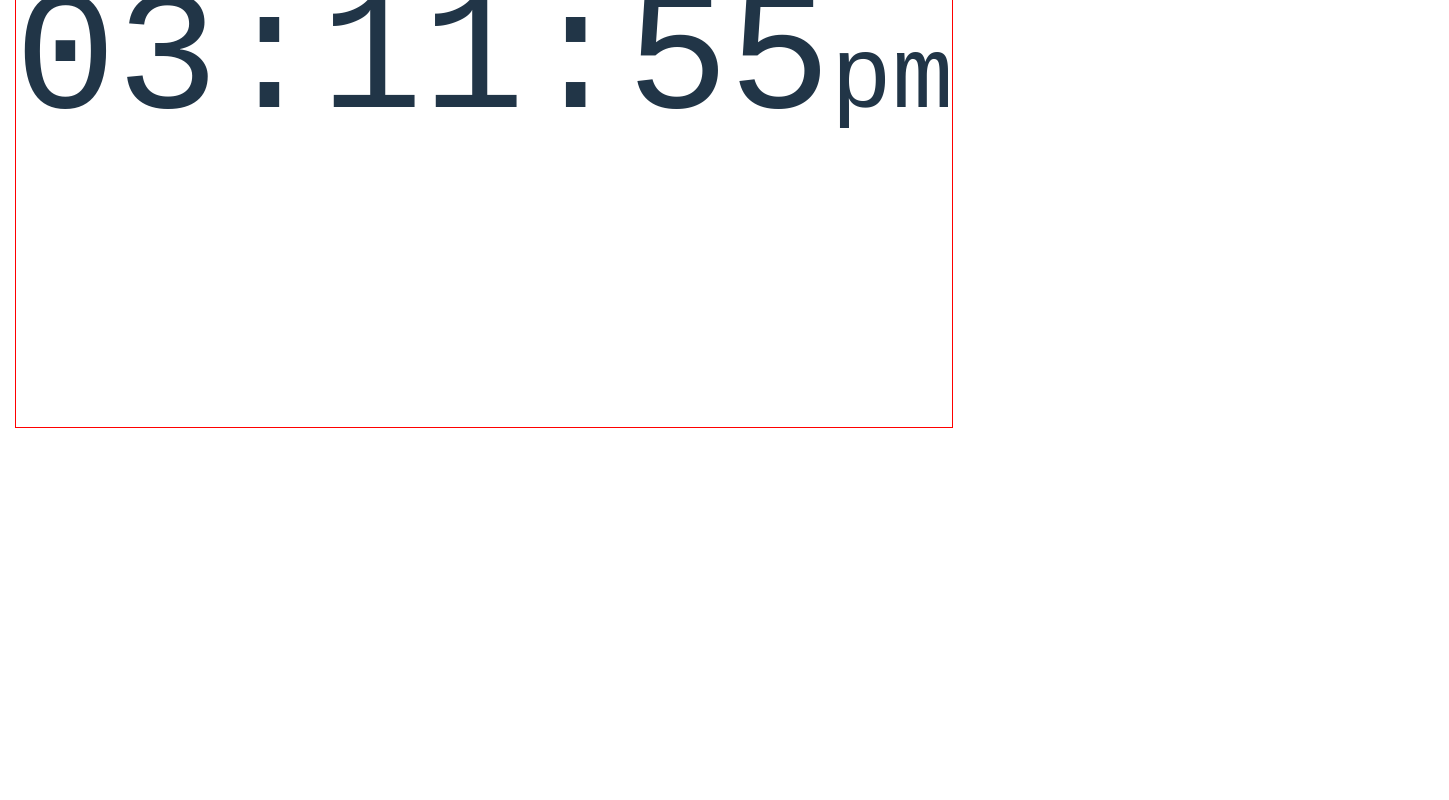
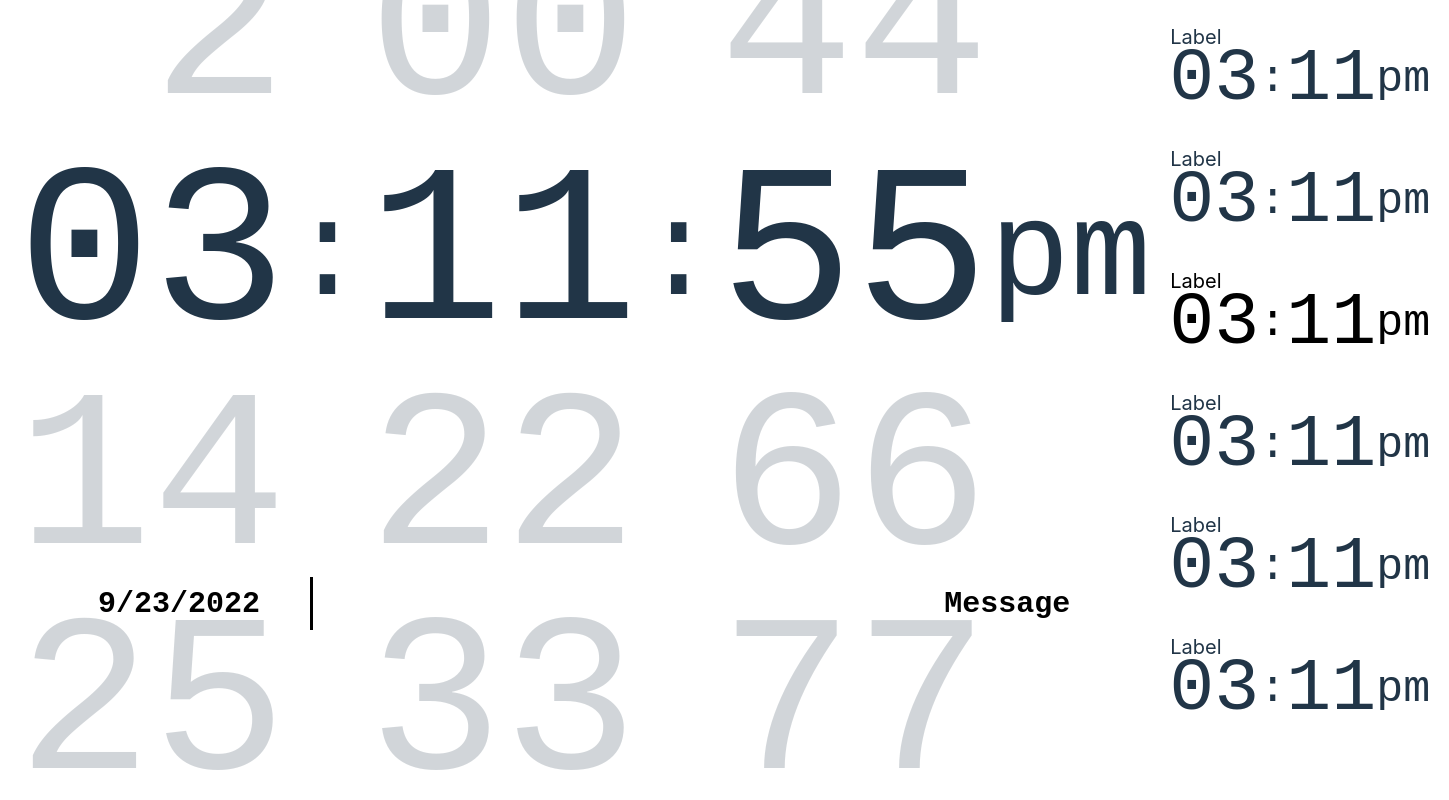
Before and after one commit to nmhossain02/prayer-times-v2, a React (Vite) app: page / in a window 1280 px wide. Shown: the top 800 px of the page, 1449 px wide, since content can reach past the window. Built offline with nearby package versions, Linux system fonts and the light colour scheme.

Commit message:
Laid out display

```diff
--- a/index.html
+++ b/index.html
@@ -4,7 +4,7 @@
     <meta charset="UTF-8" />
     <link rel="icon" type="image/svg+xml" href="/vite.svg" />
     <meta name="viewport" content="width=device-width, initial-scale=1.0" />
-    <title>Vite + React + TS</title>
+    <title>Prayer Times v2</title>
   </head>
   <body>
     <div id="root"></div>
--- a/src/App.css
+++ b/src/App.css
@@ -4,23 +4,93 @@
 }
 
 .App {
-  min-width: 80vw;
-  min-height: 80vh;
-  margin: auto;
+  /* Dimensions */
+  min-width: 90vw;
+  min-height: 90vh;
+  padding: 0 10px;
+  /* Layout */
   display: grid;
-  grid-template-columns: 1fr 2fr 1fr;
-  grid-template-rows: 2fr 1fr;
+  grid-template-columns: 3fr 1fr;
+  grid-template-rows: 3fr 1fr;
   grid-template-areas:
-    "big-clock big-clock side-bar"
-    "date message side-bar";
+    "big-clock side-bar"
+    "message side-bar";
+  /* Font */
+  font-size: 25px;
+  vertical-align: top;
+  /* from https://stackoverflow.com/questions/51112272/why-html-element-gets-misaligned-when-adding-overflowhidden-to-one-of-the-sibli */
 }
 
 .big-clock-wrap {
   grid-area: big-clock;
-  border: solid 1px red;
-  margin: -1px;
+  /* overflow: hidden; */
+  padding-top: 150px;
 }
 
 .big-clock-wrap > .Clock {
-  font-size: 170px
+  font-size: 225px;
 }
+
+.big-clock-wrap .lowlight {
+  opacity: 0.2;
+}
+
+.message {
+  grid-area: message;
+  background-color: white;
+  color: black;
+  margin: 0px 30px 90px 30px;
+  padding: 0 50px;
+  display: flex;
+  flex-flow: row nowrap;
+  justify-content: space-between;
+  align-items: center;
+  border-radius: 30px;
+  font-family: monospace;
+  font-weight: bold;
+  font-size: 30px;
+}
+
+.date {
+  border-right: solid 3.5px black;
+  padding-right: 50px;
+  margin-top: 20px;
+  margin-bottom: 20px;
+  align-self: stretch;
+  display: flex;
+  flex-flow: row nowrap;
+  align-items: center;
+}
+
+.side-bar {
+  grid-area: side-bar;
+  display: flex;
+  flex-flow: column nowrap;
+  align-items: flex-end;
+  justify-content: space-evenly;
+}
+
+.time-item {
+  display: flex;
+  flex-flow: column nowrap;
+  align-items: flex-start;
+  justify-content: space-around;
+  font-size: 20px;
+  margin: 7px 0;
+  padding: 10px 20px;
+}
+
+.time-item:nth-of-type(3) {
+  background-color: white;
+  color: black;
+  border-radius: 10px;
+}
+
+.time-item > .Clock {
+  font-size: 75px;
+  margin-bottom: -30px;
+}
+
+.time-item > .time-label {
+  margin-bottom: -10px;
+}
--- a/src/App.tsx
+++ b/src/App.tsx
@@ -17,6 +17,52 @@ function App() {
       <div className="big-clock-wrap">
         <Clock noSeconds={false} date={currentTime} />
       </div>
+      <div className="message">
+        <div className="date">
+          {(new Date()).toLocaleDateString()}
+        </div>
+        <div className="time-text">
+          Message
+        </div>
+      </div>
+      <div className="side-bar">
+        <div className="time-item">
+          <div className="time-label">
+            Label
+          </div>
+          <Clock noSeconds={true} date={currentTime}></Clock>
+        </div>
+        <div className="time-item">
+          <div className="time-label">
+            Label
+          </div>
+          <Clock noSeconds={true} date={currentTime}></Clock>
+        </div>
+        <div className="time-item">
+          <div className="time-label">
+            Label
+          </div>
+          <Clock noSeconds={true} date={currentTime}></Clock>
+        </div>
+        <div className="time-item">
+          <div className="time-label">
+            Label
+          </div>
+          <Clock noSeconds={true} date={currentTime}></Clock>
+        </div>
+        <div className="time-item">
+          <div className="time-label">
+            Label
+          </div>
+          <Clock noSeconds={true} date={currentTime}></Clock>
+        </div>
+        <div className="time-item">
+          <div className="time-label">
+            Label
+          </div>
+          <Clock noSeconds={true} date={currentTime}></Clock>
+        </div>
+      </div>
     </div>
   )
 }
--- a/src/components/Clock.css
+++ b/src/components/Clock.css
@@ -7,8 +7,8 @@
     font-size: 50px;
     /* overflow: hidden; */
     margin: -1px;
-    padding-top: 0.3em;
-    align-items: baseline;
+    padding-top: 0.4em;
+    align-items: flex-start;
 }
 
 .Digit {
@@ -26,10 +26,13 @@
 }
 
 .highlight {
-    /* font-weight: bold; */
     opacity: 1;
 }
 
-.ampm {
+.small-font {
     font-size: 0.6em;
 }
+
+.ampm {
+    align-self: baseline;
+}
--- a/src/components/Clock.tsx
+++ b/src/components/Clock.tsx
@@ -57,11 +57,11 @@ const Clock = (props : clockProps | {date: Date, noSeconds?: boolean}) => {
     }
     return <div ref={ref} style={style} className="Clock">
         <Digit clockHeight={clockHeight.current} val={hoursArr[0]} /><Digit clockHeight={clockHeight.current} val={hoursArr[1]} />
-        :<Digit clockHeight={clockHeight.current} val={minutesArr[0]} /><Digit clockHeight={clockHeight.current} val={minutesArr[1]} />
+        <span className="small-font">:</span><Digit clockHeight={clockHeight.current} val={minutesArr[0]} /><Digit clockHeight={clockHeight.current} val={minutesArr[1]} />
         {!noSeconds && <>
-            :<Digit clockHeight={clockHeight.current} val={secondsArr[0]} /><Digit clockHeight={clockHeight.current} val={secondsArr[1]} />
+            <span className="small-font">:</span><Digit clockHeight={clockHeight.current} val={secondsArr[0]} /><Digit clockHeight={clockHeight.current} val={secondsArr[1]} />
         </>}
-        <div className="ampm">{ampm}</div>
+        <div className="small-font ampm">{ampm}</div>
     </div>
 }
 
--- a/src/index.css
+++ b/src/index.css
@@ -25,10 +25,10 @@ a:hover {
 }
 
 body {
-  margin: 0;
-  display: flex;
-  place-items: center;
-  overflow: hidden;
+  /* margin: 10px; */
+  /* display: flex; */
+  /* place-items: center; */
+  overflow-y: hidden;
 }
 
 h1 {
```
